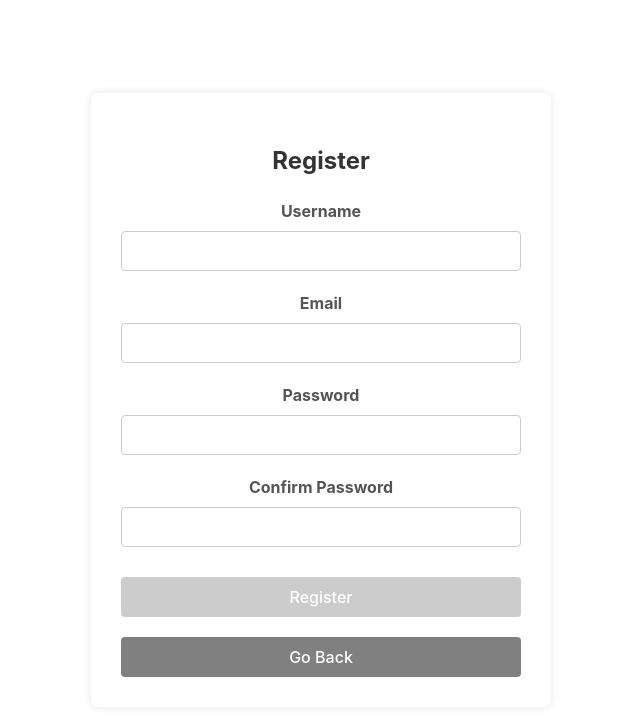
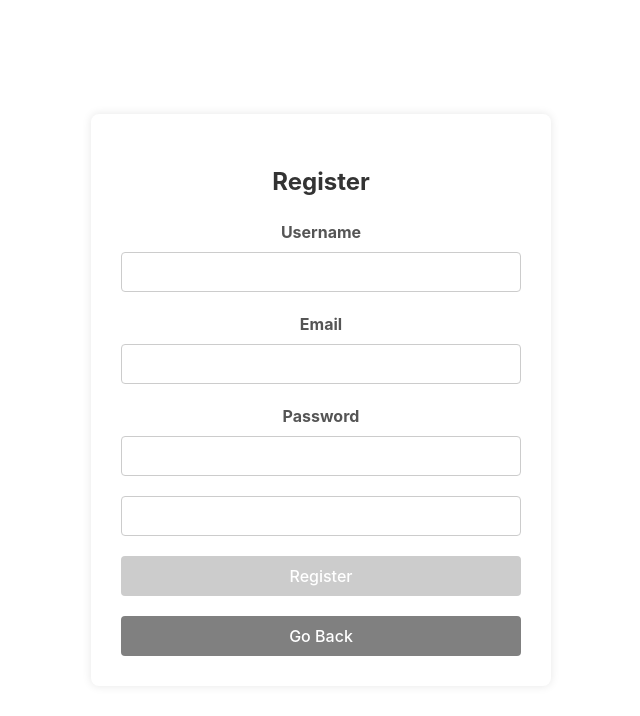
Before and after one commit to ofersadan85/friendflix, a React (Vite) app in the folder frontend/: page /register in a window 1280 px wide. Shown: the top 716 px of the page, without its empty margins (319-959 px from the left). Built offline with nearby package versions, Linux system fonts and the light colour scheme.

Commit message:
working register form

```diff
--- a/frontend/src/pages/Register.tsx
+++ b/frontend/src/pages/Register.tsx
@@ -1,31 +1,109 @@
 import { useRef, useState } from "react";
 import { Link, useNavigate } from "react-router-dom";
+import { useDebounceCallback } from "usehooks-ts";
 import { BACKEND_URL } from "../backend";
-import { ValidatedInput, ValidatedInputRef } from "../components/ValidatedInput";
 import "./Register.css";
+
+type formState = {
+    usernameError?: string | null
+    emailError?: string | null
+    passwordError?: string | null
+    password2Error?: string | null
+    formError?: string | null
+    isSubmitting: boolean
+    isNew: boolean
+}
 
 
 export default function Register() {
-    console.debug("Rendering Register form");
-    const formRef = useRef<HTMLFormElement>(null);
-    const [formErrors, setFormErrors] = useState<string[]>([""]);
+    const [formState, setFormState] = useState<formState>({ isSubmitting: false, isNew: true });
 
-    const usernameRef = useRef<ValidatedInputRef>(null);
-    const emailRef = useRef<ValidatedInputRef>(null);
-    const passwordRef = useRef<ValidatedInputRef>(null);
-    const password2Ref = useRef<ValidatedInputRef>(null);
+    // Username field
+    const usernameRef = useRef<HTMLInputElement>(null);
+    const usernameValidator = useDebounceCallback(async () => {
+        const username = usernameRef.current?.value || "";
+        if (username.length < 3) {
+            setFormState(prev => ({ ...prev, isNew: false, usernameError: "Username must be at least 3 characters long" }));
+            return;
+        }
+        const params = new URLSearchParams({ username });
+        const response = await fetch(`${BACKEND_URL}/register/check?${params}`);
+        if (!response.ok) {
+            setFormState(prev => ({ ...prev, isNew: false, usernameError: "Username is not available" }));
+            return;
+        }
+        // If we got here, the username is available, but we still want to set isNew to false, and we clear the error
+        setFormState(prev => ({ ...prev, isNew: false, usernameError: null }));
+    }, 500);
+    const usernameErrorIcon = formState.isNew ? null : formState.usernameError ? "❌" : null;
+    const usernameInput = <>
+        <label htmlFor="username">Username{usernameErrorIcon && <span>{usernameErrorIcon}</span>}</label>
+        <input type="text" name="username" ref={usernameRef} onChange={usernameValidator} />
+        {formState.usernameError && <div role="alert" className="error">{formState.usernameError}</div>}
+    </>
+
+    // Email field
+    const emailRef = useRef<HTMLInputElement>(null);
+    const emailValidator = () => {
+        if (emailRef.current?.value.includes("@")) {
+            setFormState(prev => ({ ...prev, isNew: false, emailError: null }));
+        } else {
+            setFormState(prev => ({ ...prev, isNew: false, emailError: "Invalid email address" }));
+        }
+    }
+    const emailErrorIcon = formState.isNew ? null : formState.emailError ? "❌" : null;
+    const emailInput = <>
+        <label htmlFor="email">Email{emailErrorIcon && <span>{emailErrorIcon}</span>}</label>
+        <input type="email" name="email" ref={emailRef} onChange={emailValidator} />
+        {formState.emailError && <div role="alert" className="error">{formState.emailError}</div>}
+    </>
+
+    // Password fields
+    const passwordRef = useRef<HTMLInputElement>(null);
+    const password2Ref = useRef<HTMLInputElement>(null);
+    const passwordValidator = () => {
+        const password = passwordRef.current?.value || "";
+        const password2 = password2Ref.current?.value || "";
+        if (password.length < 8) {
+            setFormState(prev => ({ ...prev, isNew: false, passwordError: "Password must be at least 8 characters long" }));
+        } else if (password && password !== password2) {
+            setFormState(prev => ({ ...prev, isNew: false, passwordError: "Passwords do not match" }));
+        } else {
+            setFormState(prev => ({ ...prev, isNew: false, passwordError: null }));
+        }
+    }
+    const passwordErrorIcon = formState.isNew ? null : formState.passwordError ? "❌" : null;
+    const passwordInput = <>
+        <label htmlFor="password">Password{passwordErrorIcon && <span>{passwordErrorIcon}</span>}</label>
+        <input type="password" name="password" ref={passwordRef} onChange={passwordValidator} />
+        {formState.passwordError && <div role="alert" className="error">{formState.passwordError}</div>}
+        <input type="password" name="password2" ref={password2Ref} onChange={passwordValidator} />
+    </>
+
+    const formValidation = () => {
+        if (formState.isNew) return [false, false, false]
+        const username = usernameRef.current?.value || "";
+        const email = emailRef.current?.value || "";
+        const password = passwordRef.current?.value || "";
+        const password2 = password2Ref.current?.value || "";
+        return [
+            username.length > 3 && !formState.usernameError ? username : false,
+            email.includes("@") && !formState.emailError ? email : false,
+            password.length >= 8 && password === password2 && !formState.passwordError ? password : false,
+        ]
+    }
+
     const navigate = useNavigate();
     const handleSubmit = async (e: React.FormEvent) => {
         e.preventDefault();  // Prevent the form from submitting the normal way (refreshing the page)
         console.debug("Submitting register form");
+        setFormState(prev => ({ ...prev, isSubmitting: true }));
         setTimeout(() => {
             console.debug("Timeout expired, still waiting for response");
-            // TODO: Show a message to the user that the request is taking longer than expected
-        }, 10_000);
+            setFormState(prev => ({ ...prev, formError: "Registration is taking longer than expected, if this continues please try again later" }));
+        }, 10_000);  // 10 seconds timeout
 
-        const username = usernameRef.current?.value()
-        const email = emailRef.current?.value()
-        const password = passwordRef.current?.value()
+        const [username, email, password] = formValidation();
         const response = await fetch(`${BACKEND_URL}/register`, {
             method: 'POST',
             body: JSON.stringify({ username, email, password }),
@@ -38,36 +116,21 @@ export default function Register() {
             navigate("/login?registered=true");
         } else {
             console.error("Registration failed", response, await response.text());
-            // TODO: Show an error message to the user
+            setFormState(prev => ({ ...prev, formError: "Registration failed, please try again later" }));
         }
     }
-    const usernameValidator = async (v: string) => {
-        if (v.length < 3) return "Username must be at least 3 characters long";
-        const params = new URLSearchParams({ username: v });
-        const response = await fetch(`${BACKEND_URL}/register/check?${params}`);
-        return response.ok ? null : "Username is not available";
-    }
-    const emailValidator = (v: string) => v.includes("@") ? null : "Invalid email address";
-    const passwordValidator = (v: string) => v.length < 8 ? "Password must be at least 8 characters long" : null;
-    const passwordMatchValidator = () => passwordRef.current?.value() === password2Ref.current?.value() ? null : "Passwords do not match";
 
-    const changeHandler = () => {
-        console.debug("Form changed");
-        const errors = [usernameRef, emailRef, passwordRef, password2Ref].map(ref => ref.current?.error()).filter(e => e);
-        setFormErrors(errors as string[]);
-        console.debug("Form errors", errors);
-    }
-    const submitDisabled = formErrors.length > 0;
+    const submitDisabled = formState.isNew || formState.isSubmitting || formValidation().includes(false);
+    const submitText = formState.isSubmitting ? "Registering..." : "Register";
     return (
         <div className="register-form" >
             <h2>Register</h2>
-            <form onSubmit={handleSubmit} onChange={changeHandler} ref={formRef}>
-                <ValidatedInput type="text" label="Username" validator={usernameValidator} debounce={500} ref={usernameRef} />
-                <ValidatedInput type="email" label="Email" validator={emailValidator} ref={emailRef} />
-                <ValidatedInput type="password" label="Password" validator={passwordValidator} ref={passwordRef} />
-                <ValidatedInput type="password" label="Confirm Password" name="password2" validator={passwordMatchValidator} ref={password2Ref} />
-                <div role="alert" className="error"></div>
-                <button type="submit" disabled={submitDisabled}>Register</button>
+            <form onSubmit={handleSubmit}>
+                {usernameInput}
+                {emailInput}
+                {passwordInput}
+                {formState.formError && <div role="alert" className="error"></div>}
+                <button type="submit" disabled={!!submitDisabled}>{submitText}</button>
                 <Link to="/"><button type="reset">Go Back</button></Link>
             </form>
         </div>
```
